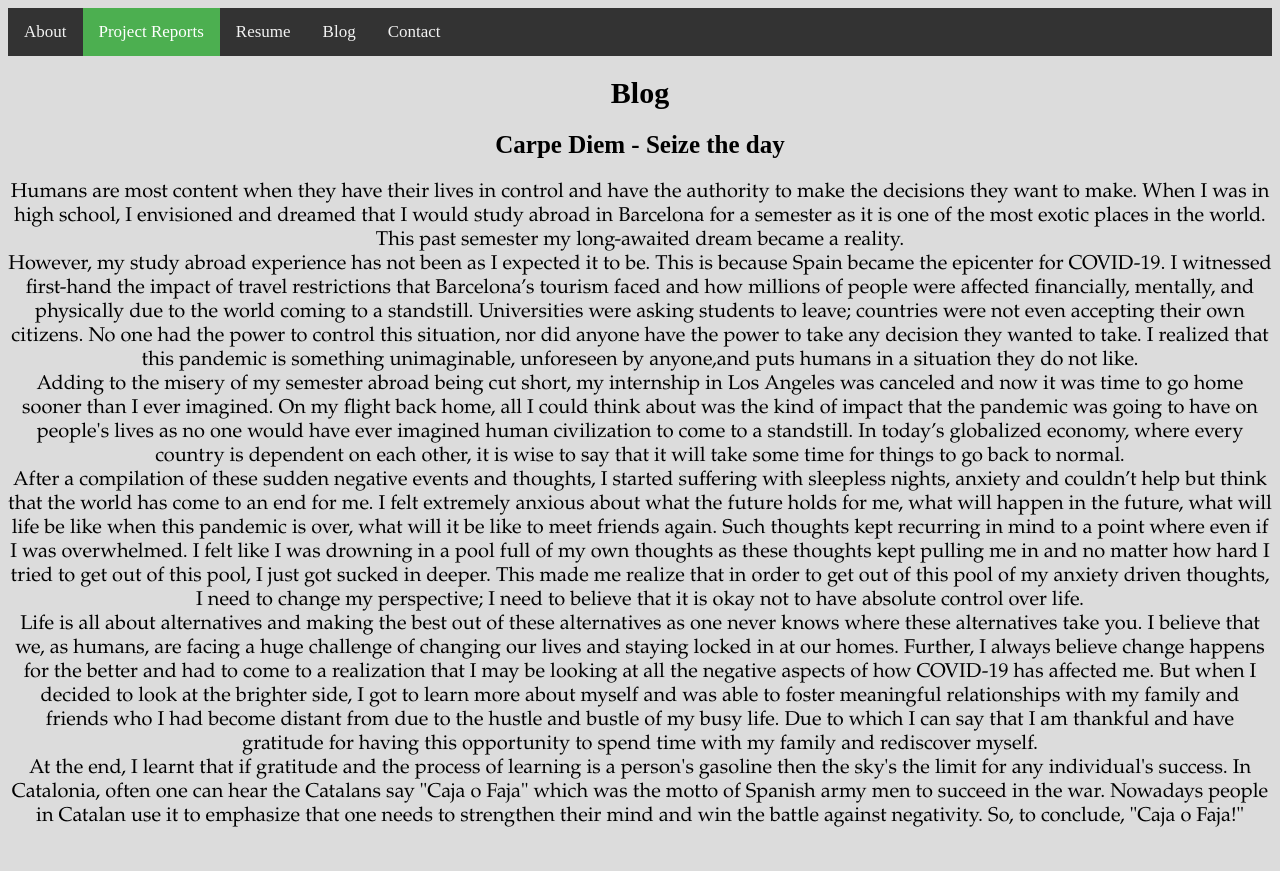
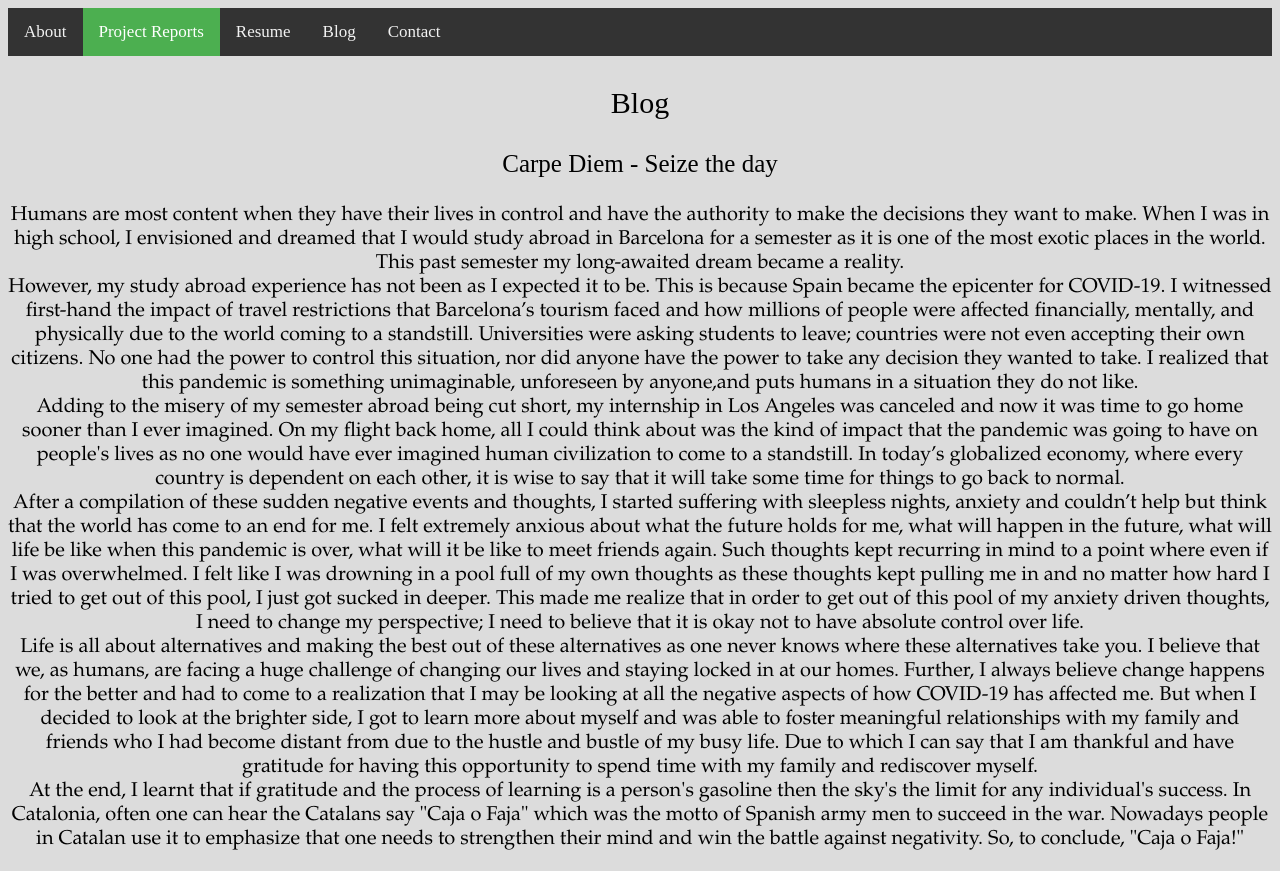
Before and after one commit to ikaumbawa/ikaumbawa.github.io, a plain HTML site: page myblog.html in a window 1280 px wide. Before the commit the page ends 848 px from the top, so only its background shows below. Drawn offline with Linux system fonts and the light colour scheme.

Commit message:
Update myblog.html

```diff
--- a/myblog.html
+++ b/myblog.html
@@ -28,8 +28,8 @@
 
                      <div class="main" id="section2">
 <Center>
-    <h1 style="font-family:Franklin Gothic Medium Cond;font-size:30px; color:black"> Blog </h1>
- <h2 style="font-family:Franklin Gothic Medium Cond;font-size:25px; color:black"> Carpe Diem - Seize the day </h2>
+    <p style="font-family:Franklin Gothic Medium Cond;font-size:30px; color:black"> Blog </p>
+ <p style="font-family:Franklin Gothic Medium Cond;font-size:25px; color:black"> Carpe Diem - Seize the day </p>
            <div style="font-family:Garamond;font-size:20px; color:black"> Humans are most content when they have their lives in control and have the authority to make the decisions they want to make. When I was in high school, I envisioned and dreamed that I would study abroad in Barcelona for a semester as it is one of the most exotic places in the world. This past semester my long-awaited dream became a reality.
            <div style="font-family:Garamond;font-size:20px; color:black">However, my study abroad experience has not been as I expected it to be. This is because Spain became the epicenter for COVID-19. I witnessed first-hand the impact of travel restrictions that Barcelona’s tourism faced and how millions of people were affected financially, mentally, and physically due to the world coming to a standstill. Universities were asking students to leave; countries were not even accepting their own citizens. No one had the power to control this situation, nor did anyone have the power to take any decision they wanted to take. I realized that this pandemic is something unimaginable, unforeseen by anyone,and puts humans in a situation they do not like.</div>
            <div style="font-family:Garamond;font-size:20px; color:black"> Adding to the misery of my semester abroad being cut short, my internship in Los Angeles was canceled and now it was time to go home sooner than I ever imagined. On my flight back home, all I could think about was the kind of impact that the pandemic was going to have on people's lives as no one would have ever imagined human civilization to come to a standstill. In today’s globalized economy, where every country is dependent on each other, it is wise to say that it will take some time for things to go back to normal. </div>
```
